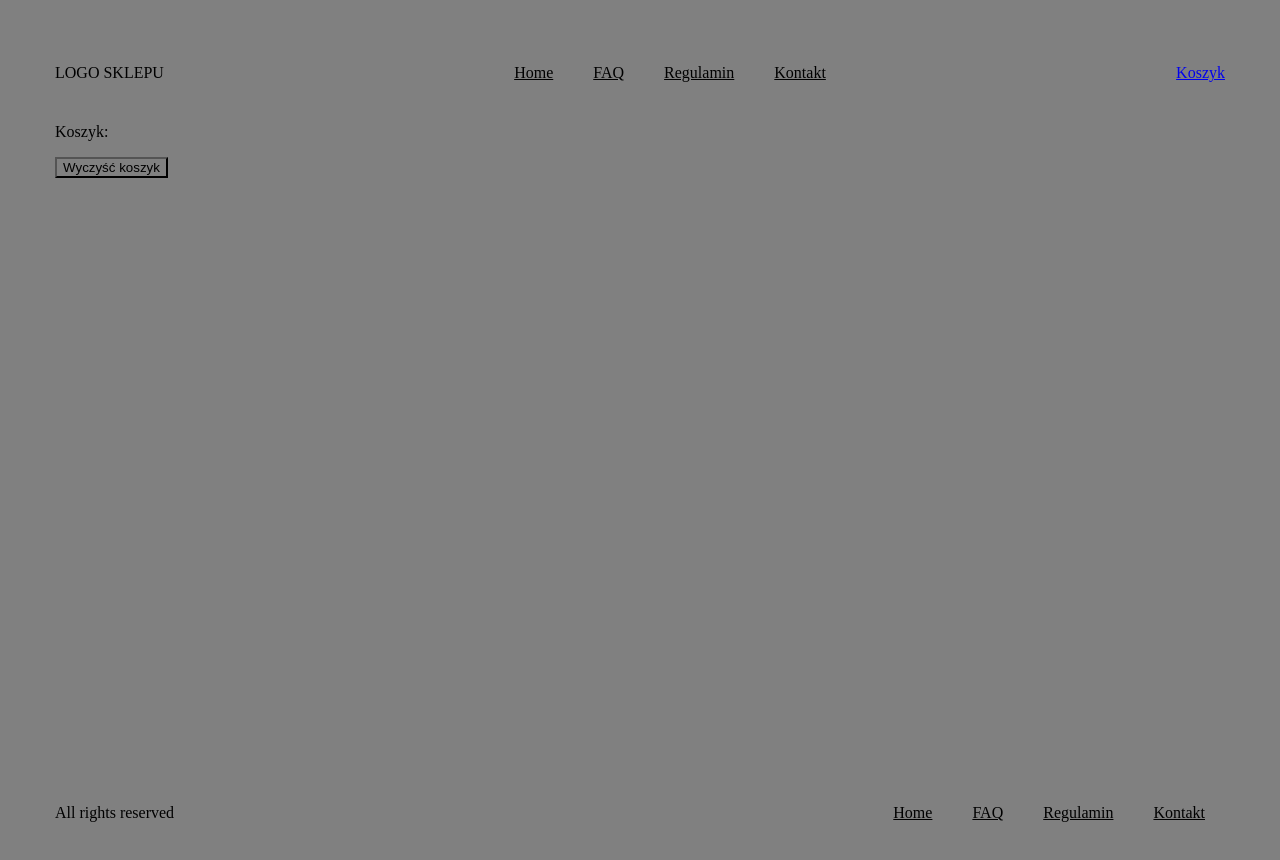
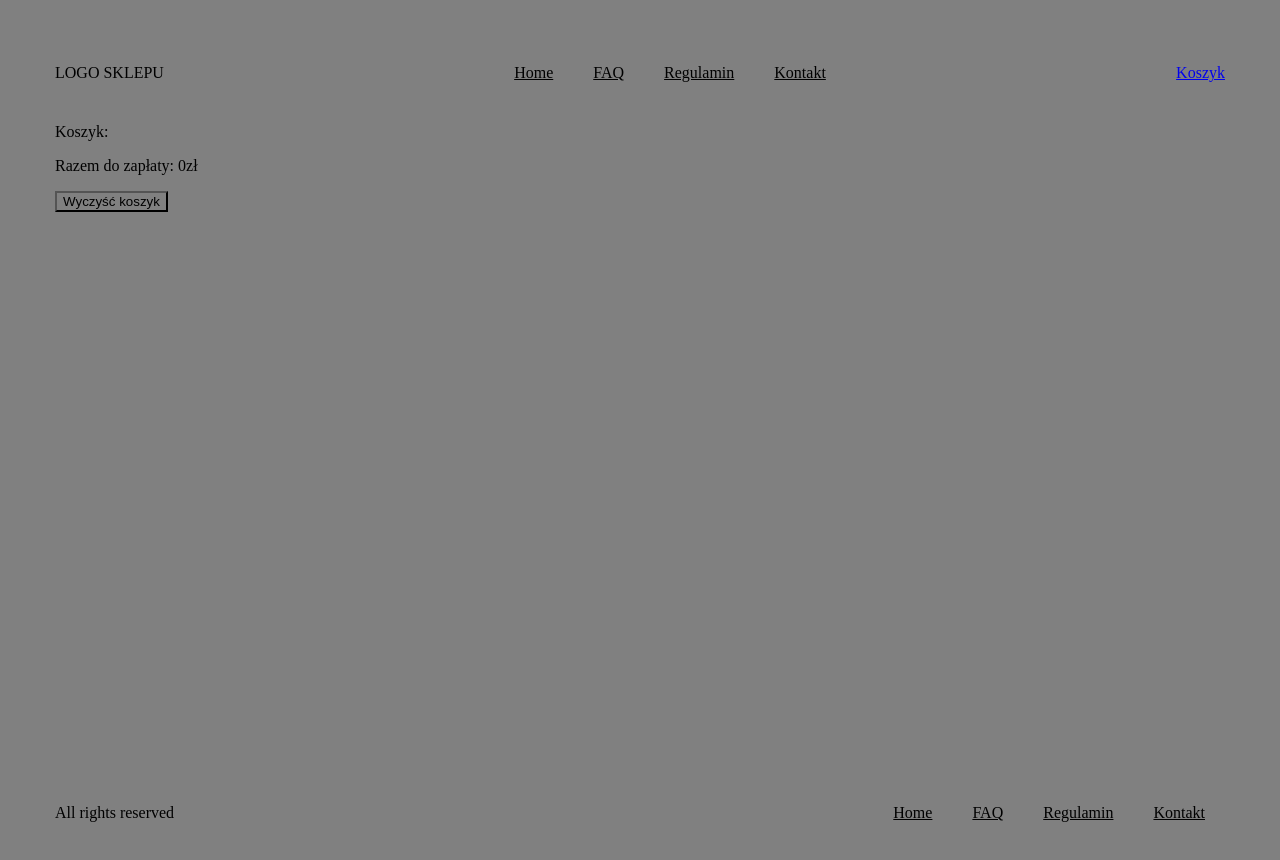
Before and after one commit to AnnaSzmyga/Online-Shop, a React (Create React App) app: page /cart in a window 1280 px wide. Shown: the top 860 px of the page. Built offline with nearby package versions, Linux system fonts and the light colour scheme.

Commit message:
Add changing cart products quantity functionality

```diff
--- a/src/components/features/CartProduct/CartProduct.js
+++ b/src/components/features/CartProduct/CartProduct.js
@@ -1,12 +1,28 @@
 import React from 'react';
 import Button from '../../common/Button/Button';
 
-const CartProduct = ({cartProduct, removeFromCart}) => {
+
+const CartProduct = ({cartProduct, removeFromCart, changeQuantity}) => {
+
+    let quantity = cartProduct.quantity;
+    const handleChange = (e) => {
+        quantity = (e.target.value === "") ? e.target.value : parseInt(e.target.value);
+        changeQuantity(cartProduct.id, quantity);
+    }
+
     return (
         <li>
             <h3>{cartProduct.name}</h3>
+            <input
+                value={quantity}
+                type="number"
+                onChange={handleChange}
+            />
+            <p>Cena: {cartProduct.price}zł</p>
+            <p>Suma: {cartProduct.quantity * cartProduct.price}zł</p>
+            <button onClick={() => changeQuantity(cartProduct.id, cartProduct.quantity + 1)}>+</button>
+            <button onClick={() => changeQuantity(cartProduct.id, cartProduct.quantity - 1)}>-</button>
             <Button buttonOutput="usuń z koszyka" onClickCallback={removeFromCart} />
-            <Button />
         </li>
     )
 }
--- a/src/components/features/CartProductsList/CartProductsList.js
+++ b/src/components/features/CartProductsList/CartProductsList.js
@@ -1,12 +1,19 @@
 import React from 'react';
 import CartProduct from '../CartProduct/CartProduct';
 
-const CartProductsList = ({cartProducts, removeFromCart}) => {
+const CartProductsList = ({cartProducts, removeFromCart, changeQuantity}) => {
     return (
         <ul>
-        {
-            cartProducts.map((product) => <CartProduct cartProduct={product} removeFromCart={() => removeFromCart(product.id)} key={product.id} />)
-        }
+            {
+                cartProducts.map((product) =>
+                    <CartProduct
+                        cartProduct={product}
+                        removeFromCart={() => removeFromCart(product.id)}
+                        changeQuantity={changeQuantity}
+                        key={product.id}
+                    />
+                )
+            }
         </ul>
     )
 }
--- a/src/components/layout/MainLayout/MainLayout.js
+++ b/src/components/layout/MainLayout/MainLayout.js
@@ -5,7 +5,7 @@ import Footer from '../Footer/Footer';
 
 import './MainLayout.css';
 
-const MainLayout = ({products, cart, addProduct, removeProduct, clearCart}) => {
+const MainLayout = ({products, cart, addProduct, removeProduct, clearCart, changeQuantity}) => {
     return (
         <div className="mainLayout">
             <Navbar />
@@ -15,6 +15,7 @@ const MainLayout = ({products, cart, addProduct, removeProduct, clearCart}) => {
                 addProduct={addProduct}
                 removeProduct={removeProduct}
                 clearCart={clearCart}
+                changeQuantity={changeQuantity}
             />
             <Footer />
         </div>
--- a/src/components/layout/MainLayout/MainLayoutContainer.js
+++ b/src/components/layout/MainLayout/MainLayoutContainer.js
@@ -1,7 +1,7 @@
 import {connect} from 'react-redux';
 import MainLayout from './MainLayout';
 //import { selectCategory, sortAsc, sortDesc, sortAZ, sortZA } from '../../../redux/productsActions';
-import { addProduct, removeProduct, clearCart } from '../../../redux/cartActions';
+import { addProduct, removeProduct, clearCart, changeQuantity } from '../../../redux/cartActions';
 
 const mapStateToProps = state => ({
   products: state.products,
@@ -11,7 +11,8 @@ const mapStateToProps = state => ({
 const mapDispatchToProps = dispatch => ({
   addProduct: (product) => dispatch(addProduct(product)),
   removeProduct: (id) => dispatch(removeProduct(id)),
-  clearCart: () => dispatch(clearCart())
+  clearCart: () => dispatch(clearCart()),
+  changeQuantity: (id, quantity) => dispatch(changeQuantity(id, quantity))
   // selectCategory: (category) => dispatch(selectCategory(category)),
   // sortAsc: () => dispatch(sortAsc()),
   // sortDesc: () => dispatch(sortDesc()),
--- a/src/components/layout/PageContainer/PageContainer.js
+++ b/src/components/layout/PageContainer/PageContainer.js
@@ -11,7 +11,7 @@ import ProductPage from '../../pages/ProductPage/ProductPage';
 
 import './PageContainer.css';
 
-const PageContainer = ({products, cart, addProduct, removeProduct, clearCart}) => {
+const PageContainer = ({products, cart, addProduct, removeProduct, clearCart, changeQuantity}) => {
   return (
           <div className="pageContainer">
             <Switch>
@@ -32,6 +32,7 @@ const PageContainer = ({products, cart, addProduct, removeProduct, clearCart}) =
                     cartProducts={cart}
                     removeProduct={removeProduct}
                     clearCart={clearCart}
+                    changeQuantity={changeQuantity}
                   />
                 }
               />
--- a/src/components/pages/Cart/Cart.js
+++ b/src/components/pages/Cart/Cart.js
@@ -2,11 +2,26 @@ import React from 'react';
 import CartProductsList from '../../features/CartProductsList/CartProductsList';
 import Button from '../../common/Button/Button';
 
-const Cart = ({cartProducts, removeProduct, clearCart}) => {
+
+
+
+const Cart = ({cartProducts, removeProduct, clearCart, changeQuantity}) => {
     console.log(cartProducts);
+    const calculateAmount = () => {
+        let amount = 0;
+        cartProducts.forEach((product) => {
+            amount += product.quantity * product.price;
+        });
+        return amount;
+    }
     return (
         <div>Koszyk:
-            <CartProductsList cartProducts={cartProducts} removeFromCart={removeProduct} />
+            <CartProductsList
+                cartProducts={cartProducts}
+                removeFromCart={removeProduct}
+                changeQuantity={changeQuantity}
+            />
+            <p>Razem do zapłaty: {calculateAmount()}zł</p>
             <Button buttonOutput="Wyczyść koszyk" onClickCallback={clearCart} />
         </div>
     )
--- a/src/redux/cartActions.js
+++ b/src/redux/cartActions.js
@@ -1,6 +1,7 @@
 export const ADD_PRODUCT = 'ADD_PRODUCT';
 export const REMOVE_PRODUCT = 'REMOVE_PRODUCT';
 export const CLEAR_CART = 'CLEAR_CART';
+export const CHANGE_QUANTITY = 'CHANGE_QUANTITY';
 
 
 
@@ -18,6 +19,15 @@ export function removeProduct(id) {
     }
 };
 
+export function changeQuantity(id, quantity) {
+    return {
+        type: CHANGE_QUANTITY,
+        id,
+        quantity
+    }
+};
+
+
 export function clearCart() {
     return {
         type: CLEAR_CART,
--- a/src/redux/cartReducer.js
+++ b/src/redux/cartReducer.js
@@ -1,4 +1,4 @@
-import { ADD_PRODUCT, REMOVE_PRODUCT, CLEAR_CART } from './cartActions';
+import { ADD_PRODUCT, REMOVE_PRODUCT, CLEAR_CART, CHANGE_QUANTITY } from './cartActions';
 
 /* INITIAL STATE */
 
@@ -10,11 +10,23 @@ export default function cartReducer(state = initialState, action) {
   switch (action.type) {
     case ADD_PRODUCT:
         console.log("dodawanie do koszyka");
-        return [action.product, ...state];
+        const cartProduct = action.product;
+        cartProduct.quantity = 1;
+        return [cartProduct, ...state];
 
     case REMOVE_PRODUCT:
         console.log("usuwanie z koszyka");
         return state.filter(product => product.id !== action.id);
+
+    case CHANGE_QUANTITY:
+        console.log("zmiana ilości");
+        return state.map((product) => {
+            if (product.id === action.id) {
+                product.quantity = (action.quantity !== "") ? product.quantity : action.quantity;
+                product.quantity = (action.quantity < 1) ? product.quantity : action.quantity;
+            }
+            return product;
+        });
 
     case CLEAR_CART:
         console.log("usuwanie wszystkiego z koszyka");
```
